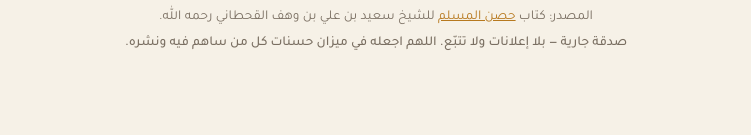
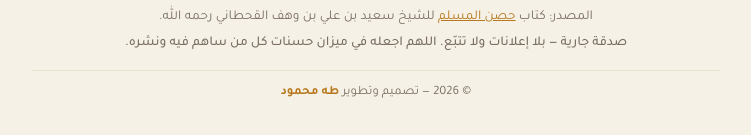
Before and after one commit to tahamahmoud412/azkarak, a plain HTML site: page index.html in a window 1280 px wide. Shown: the part 7388-7523 px from the top of the page, without its empty margins (264-1015 px from the left). Before the commit the page ends 7480 px from the top, so only its background shows below. Drawn offline with Linux system fonts and the light colour scheme; no server answers.

Commit message:
إضافة حقوق النشر في الفوتر
Co-Authored-By: Claude Opus 5.5 <noreply@anthropic.com>

```diff
--- a/index.html
+++ b/index.html
@@ -47,6 +47,7 @@
     <button class="link-btn" id="resetBtn">إعادة العدّ</button>
     <p>المصدر: كتاب <a href="https://www.hisnmuslim.com/" target="_blank" rel="noopener">حصن المسلم</a> للشيخ سعيد بن علي بن وهف القحطاني رحمه الله.</p>
     <p class="sadaqa">صدقة جارية — بلا إعلانات ولا تتبّع. اللهم اجعله في ميزان حسنات كل من ساهم فيه ونشره.</p>
+    <p class="copy">© <span id="year">2026</span> — تصميم وتطوير <a href="https://github.com/tahamahmoud412" target="_blank" rel="noopener">طه محمود</a></p>
   </footer>
 
   <script src="virtues.js"></script>
--- a/style.css
+++ b/style.css
@@ -257,6 +257,13 @@ button { font: inherit; color: inherit; cursor: pointer; }
 .foot p { margin: .3rem 0; }
 .foot a { color: var(--accent); }
 .sadaqa { font-weight: 500; }
+.copy {
+  margin-top: .9rem !important;
+  padding-top: .8rem;
+  border-top: 1px solid var(--line);
+  font-size: .8rem;
+}
+.copy a { text-decoration: none; font-weight: 700; }
 .link-btn {
   border: 0;
   background: none;
```
